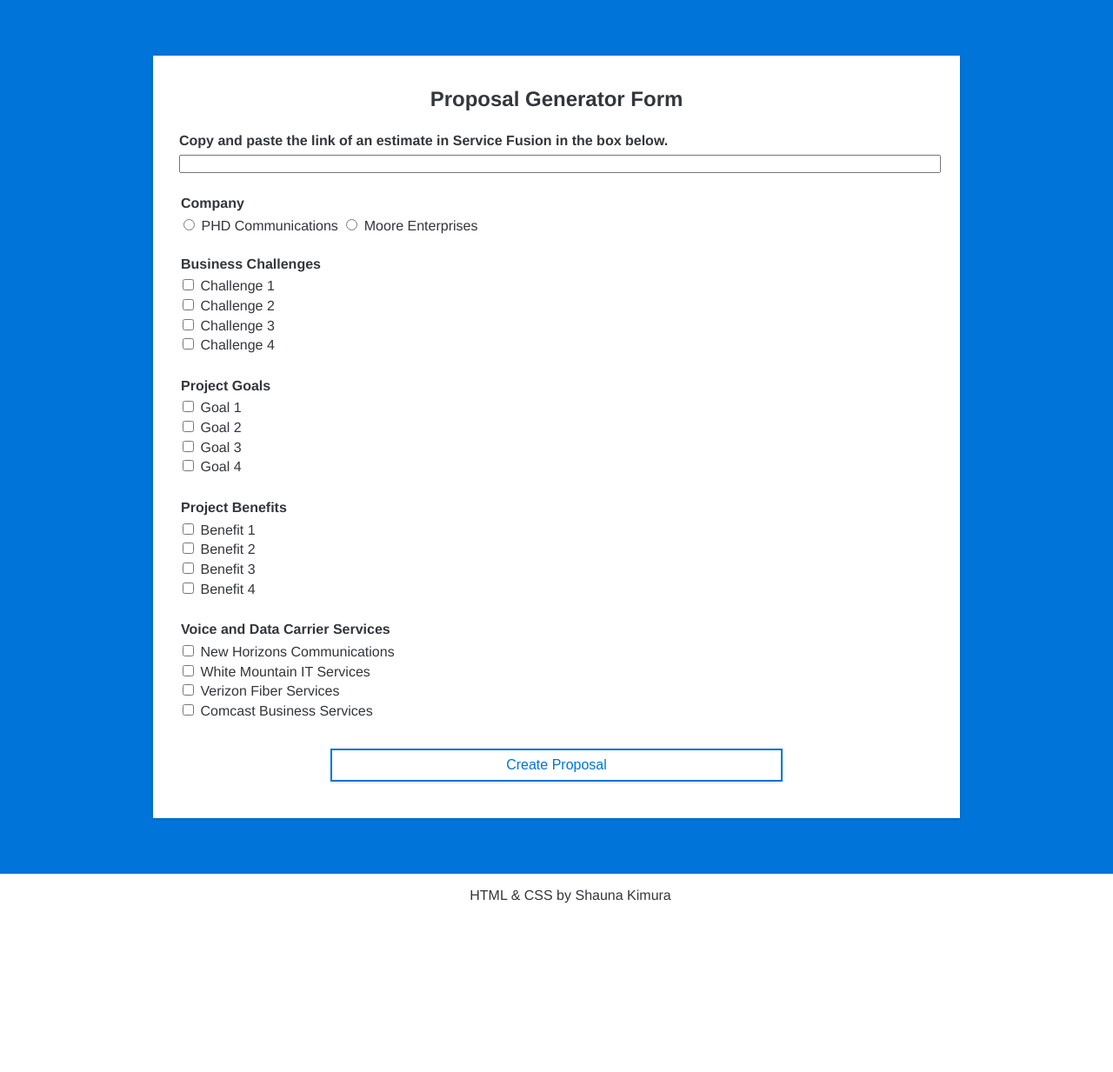
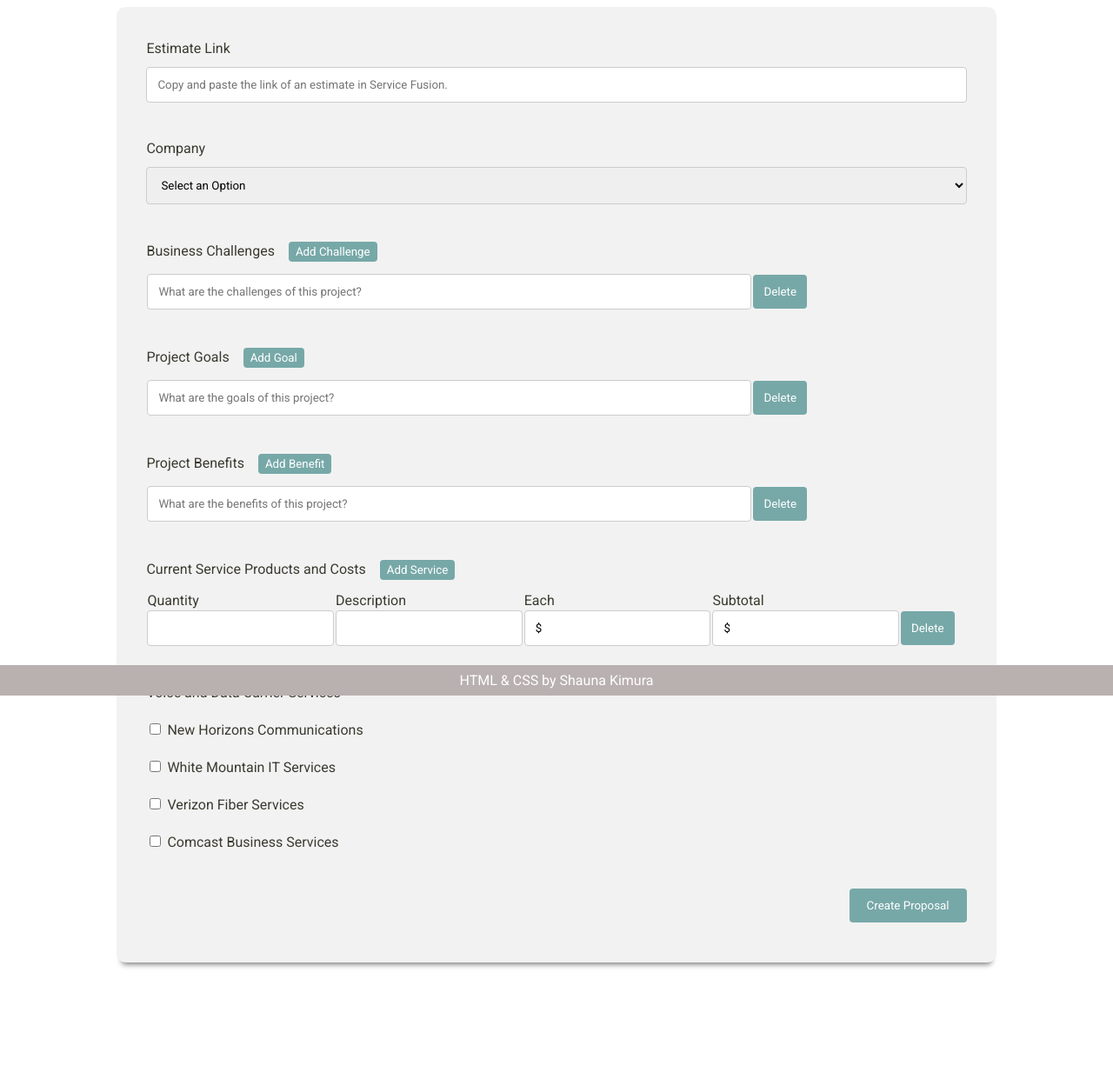
Before and after one commit to shaunakimura/cis-flask-proposal, a Flask app: page / in a window 1280 px wide. Shown: the whole page at 87% size. Before the commit the page ends 1039 px from the top, so only its background shows below. Run offline with Flask 2, Linux system fonts and the light colour scheme; some libraries are stand-ins or nearby versions.

Commit message:
text input

```diff
--- a/app.py
+++ b/app.py
@@ -17,7 +17,7 @@ def home():
 @app.route('/forward/', methods=["POST"])
 def template():
     LOGIN_URL = 'https://admin.servicefusion.com/'
-    estimate_link = request.form['estimateLink']
+    estimate_link = request.form['link']
 
     if request.form['company'] == 'phd':
         company = 'phd'
@@ -105,6 +105,13 @@ def template():
     if comcast in vendors:
         vendor_dict[comcast] = comcast_list
 
+    # Current bill
+    services = request.form.getlist('service')
+    service_qty = request.form.getlist('qty')
+    unit = request.form.getlist('price')
+    sub = request.form.getlist('subtot')
+
+    current = dict((z[0], list(z[1:])) for z in zip(service_qty, services, unit, sub))
 
     # Collect data table
 
@@ -166,7 +173,7 @@ def template():
 
 
     if request.form['company'] == 'phd':
-        return render_template('phd-proposal.html', customer=customer, date=date, owner=opp_owner, challenges=challenges, goals=goals, benefits=benefits, vendors=vendor_dict, data=table_data, total=estimate_total)
+        return render_template('phd-proposal.html', customer=customer, date=date, owner=opp_owner, challenges=challenges, goals=goals, benefits=benefits, vendors=vendor_dict, data=table_data, total=estimate_total, current=current)
 
     elif request.form['company'] == 'moore':
-        return render_template('moore-proposal.html', customer=customer, date=date, owner=opp_owner, challenges=challenges, goals=goals, benefits=benefits, vendors=vendor_dict, data=table_data, total=estimate_total)
+        return render_template('moore-proposal.html', customer=customer, date=date, owner=opp_owner, challenges=challenges, goals=goals, benefits=benefits, vendors=vendor_dict, data=table_data, total=estimate_total, current=current)
--- a/static/form.css
+++ b/static/form.css
@@ -1,87 +1,90 @@
-/*
-To change this license header, choose License Headers in Project Properties.
-To change this template file, choose Tools | Templates
-and open the template in the editor.
-*/
-/*
-    Created on : Jun 27, 2019, 9:32:21 AM
-    Author     : shaunakimura
-*/
+/* css by Shauna Kimura */
+@import url('https://fonts.googleapis.com/css?family=Roboto&display=swap');
 
-body{
-    background-color: #0074D9;
-    font-family: "Helvetica Neue";
-    margin: auto;
+* {
+  box-sizing: border-box;
+  font-family: 'Roboto', sans-serif;
 }
 
-form{
-    background: white;
-    box-shadow: 0 1px 3px 0 rgba(0, 0, 0, 0.1), 0 1px 2px 0 rgba(0, 0, 0, 0.06);
-    color: #33363b;
-    font-size: 12pt;
-    margin: auto;
-    margin-bottom: 4em;
-    margin-top: 4em;
-    padding: 1em;
-    width: 70%;
+form {
+  border-radius: 10px;
+  background-color: #f2f2f2;
+  box-shadow: 0 8px 6px -6px #777;
+  margin: auto;
+  margin-bottom: 10%;
+  padding: 20px;
+  width: 80%;
 }
 
-fieldset{
-    border: none;
-    margin-bottom: 1em;
+fieldset {
+  border: none;
+  margin-bottom: 1em;
 }
 
-legend{
-    font-weight: bold;
+label {
+  color: #3b3a30;
+  padding: 12px 12px 12px 0;
+  display: inline-block;
 }
 
-input[type='text']{
-    font-size: 10pt;
-    margin-top: .5em;
-    width: 100%;
+label+.add {
+  margin-bottom: 1em;
 }
 
-input[type='checkbox']{
-    margin-bottom: .5em;
+input[type=text], input[type=url], input[type=number], select {
+  border: 1px solid #ccc;
+  border-radius: 4px;
+  font-size: 10pt;
+  padding: 12px;
+  width: 100%;
 }
 
-button{
-    background: white;
-    border: 2px solid #0074D9;
-    box-shadow: 0 1px 3px 0 rgba(0, 0, 0, 0.1), 0 1px 2px 0 rgba(0, 0, 0, 0.06);
-    color: #0074D9;
-    font-size: 12pt;
-    padding: .5em;
-    text-align: center;
-    width: 60%;
+input[type=submit], input[type=button] {
+  background-color: #77a8a8;
+  border: none;
+  border-radius: 4px;
+  color: #fff;
+  cursor: pointer;
+  font-size: 10pt;
 }
 
-button:hover{
-    background-color: #0074D9;
-    color: white;
-    cursor: grab;
+input[type=submit] {
+  float: right;
+  padding: 12px 20px;
 }
 
-footer{
-    background-color: white;
-    color: #33363b;
-    margin-top: 2em;
-    padding: 1em;
-    text-align: center;
-    width: 100%;
+table {
+  border-collapse: collapse;
+  overflow-x: auto;
+  table-layout: auto;
+  width: 100%;
 }
 
-/* custom */
-
-#title{
-    color: #33363b;
-    text-align: center;
+table th, td {
+  color: #3b3a30;
+  font-weight: normal;
+  text-align: left;
 }
 
-.textLabel{
-    font-weight: bold;
+table input {
+  padding: 8px;
 }
 
-fieldset.submit{
-    text-align: center;
+footer {
+  background: #b9b0b0;
+  bottom: 0;
+  color: #fff;
+  left: 0;
+  padding: .5em;
+  position: fixed;
+  text-align: center;
+  width: 100%;
 }
+
+.add {
+  padding: 4px 8px;
+}
+
+.delete {
+  padding: 12px;
+}
--- a/templates/form.html
+++ b/templates/form.html
@@ -1,110 +1,162 @@
 <!DOCTYPE html>
-<!--
-To change this license header, choose License Headers in Project Properties.
-To change this template file, choose Tools | Templates
-and open the template in the editor.
--->
 <html>
+
 <head>
   <meta charset="UTF-8">
 
-        <title>{{title}}</title>
+  <title>Proposal Form</title>
 
   <link rel="stylesheet" type="text/css" href="../static/form.css">
 
+  <script src="https://ajax.googleapis.com/ajax/libs/jquery/1.11.1/jquery.min.js"></script>
 </head>
-    <body id="home">
 
-        <form action="/forward/" method="post">
+<body>
 
-            <h2 id="title">Proposal Generator Form</h2>
-
+  <form id="form" action="/forward/" method="post">
     <fieldset>
-                <label for="estimateLink" class="textLabel">Copy and paste the link of an estimate in Service Fusion in the box below.</label><br>
-                <input type="text" name="estimateLink">
+      <label for="link">Estimate Link</label>
+      <input type="url" id="link" name="link" placeholder="Copy and paste the link of an estimate in Service Fusion.">
     </fieldset>
 
     <fieldset>
-              <legend>Company</legend>
-                <input type="radio" name="company" id="phd" value="phd">
-                <label for="phd">PHD Communications</label>
-
-                <input type="radio" name="company" id="moore" value="moore">
-                <label for="moore">Moore Enterprises</label>
+      <label for="company">Company</label>
+      <select id="company" name="company">
+        <option value="" disabled selected="selected">Select an Option</option>
+        <option value="phd">PHD Communications</option>
+        <option value="moore">Moore Enterprises</option>
+      </select>
     </fieldset>
 
     <fieldset>
-                <legend>Business Challenges</legend>
-
-                <input type = "checkbox" name = "challenge" id="challenge1" value="Challenge 1">
-                <label for="challenge1">Challenge 1</label><br>
-
-                <input type = "checkbox" name = "challenge" id="challenge2" value="Challenge 2">
-                <label for="challenge2">Challenge 2</label><br>
-
-                <input type = "checkbox" name = "challenge" id="challenge3" value="Challenge 3">
-                <label for="challenge3">Challenge 3</label><br>
-
-                <input type = "checkbox" name = "challenge" id="challenge4" value="Challenge 4">
-                <label for="challenge4">Challenge 4</label><br>
+      <label>Business Challenges</label>
+      <input type="button" value="Add Challenge" class="add" id="addChallenge">
+      <table id="challenges">
+        <tbody>
+          <td><input type="text" name="challenge" placeholder="What are the challenges of this project?"></td>
+          <td><input type="button" value="Delete" class="delete"></td>
+        </tbody>
+      </table>
     </fieldset>
 
     <fieldset>
-                <legend>Project Goals</legend>
-                <input type = "checkbox" name = "goal" id="goal1" value="Goal 1">
-                <label for="goal1">Goal 1</label><br>
-
-                <input type = "checkbox" name = "goal" id="goal2" value="Goal 2">
-                <label for="goal2">Goal 2</label><br>
-
-                <input type = "checkbox" name = "goal" id="goal3" value="Goal 3">
-                <label for="goal3">Goal 3</label><br>
-
-                <input type = "checkbox" name = "goal" id="goal4" value="Goal 4">
-                <label for="goal4">Goal 4</label><br>
+      <label>Project Goals</label>
+      <input type="button" value="Add Goal" class="add" id="addGoal">
+      <table id="goals">
+        <tbody>
+          <td><input type="text" name="goal" placeholder="What are the goals of this project?"></td>
+          <td><input type="button" value="Delete" class="delete"></td>
+        </tbody>
+      </table>
     </fieldset>
 
     <fieldset>
-                <legend>Project Benefits</legend>
-
-                <input type = "checkbox" name = "benefit" id="benefit1" value="Benefit 1">
-                <label for="benefit1">Benefit 1</label><br>
-
-                <input type = "checkbox" name = "benefit" id="benefit2" value="Benefit 2">
-                <label for="benefit2">Benefit 2</label><br>
-
-                <input type = "checkbox" name = "benefit" id="benefit3" value="Benefit 3">
-                <label for="benefit3">Benefit 3</label><br>
-
-                <input type = "checkbox" name = "benefit" id="benefit4" value="Benefit 4">
-                <label for="benefit4">Benefit 4</label><br>
+      <label>Project Benefits</label>
+      <input type="button" value="Add Benefit" class="add" id="addBenefit">
+      <table id="benefits">
+        <tbody>
+          <td><input type="text" name="benefit" placeholder="What are the benefits of this project?"></td>
+          <td><input type="button" value="Delete" class="delete"></td>
+        </tbody>
+      </table>
     </fieldset>
 
     <fieldset>
-                <legend>Voice and Data Carrier Services</legend>
-                <input type = "checkbox" name = "vendor" id="nhc" value="New Horizons Communications">
+      <label>Current Service Products and Costs</label>
+      <input type="button" value="Add Service" class="add" id="addRow">
+      <table id="current">
+        <thead>
+          <tr>
+            <th>Quantity</th>
+            <th>Description</th>
+            <th>Each</th>
+            <th>Subtotal</th>
+          </tr>
+        </thead>
+        <tbody>
+          <tr>
+            <td><input type="number" name="qty" class="qty"></td>
+            <td><input type="text" name="service" class="service"></td>
+            <td><input type="text" name="price" value="$" class="price"></td>
+            <td><input type="text" name="subtot" value="$" class="subtot"></td>
+            <td><input type="button" value="Delete" class="delete"></td>
+          </tr>
+        </tbody>
+      </table>
+    </fieldset>
+
+    <fieldset>
+      <label>Voice and Data Carrier Services</label><br>
+
+      <input type="checkbox" name="vendor" id="nhc" value="New Horizons Communications">
       <label for="nhc">New Horizons Communications</label><br>
 
-                <input type = "checkbox" name = "vendor" id="whitemtn" value="White Mountain IT Services">
+      <input type="checkbox" name="vendor" id="whitemtn" value="White Mountain IT Services">
       <label for="whitemtn">White Mountain IT Services</label><br>
 
-                <input type = "checkbox" name = "vendor" id="verizon" value="Verizon Fiber Services">
+      <input type="checkbox" name="vendor" id="verizon" value="Verizon Fiber Services">
       <label for="verizon">Verizon Fiber Services</label><br>
 
-                <input type = "checkbox" name = "vendor" id="comcast" value="Comcast Business Services">
+      <input type="checkbox" name="vendor" id="comcast" value="Comcast Business Services">
       <label for="comcast">Comcast Business Services</label><br>
     </fieldset>
 
-            <fieldset class="submit">
-                <button id="generate" type="submit">Create Proposal</button>
+    <fieldset>
+      <input type="submit" value="Create Proposal">
     </fieldset>
+
   </form>
-
-
 
   <footer>HTML & CSS by Shauna Kimura</footer>
 
+  <script>
+    $('#current').on('click', 'input[type="button"]', function() {
+      $(this).closest('tr').remove();
+
+    })
+    $('input#addRow').click(function() {
+      $('#current tbody').append(
+        '<tr><td><input type="number" name="qty" class="qty"></td><td><input type="text" name="service" class="service"></td><td><input type="text" name="price" class="price" value="$"></td><td><input type="text" name="subtot" class="subtot" value="$"></td><td><input type="button" value="Delete" class="delete"></td></tr>'
+      )
+
+    });
+
+    $('#challenges').on('click', 'input[type="button"]', function() {
+      $(this).closest('tr').remove();
+
+    })
+    $('input#addChallenge').click(function() {
+      $('#challenges tbody').append(
+        '<tr><td><input type="text" name="challenge"></td><td><input type="button" value="Delete" class="delete"></td></tr>'
+      )
+
+    });
+
+    $('#goals').on('click', 'input[type="button"]', function() {
+      $(this).closest('tr').remove();
+
+    })
+    $('input#addGoal').click(function() {
+      $('#goals tbody').append(
+        '<tr><td><input type="text" name="goal"></td><td><input type="button" value="Delete" class="delete"></td></tr>'
+      )
+
+    });
+
+    $('#benefits').on('click', 'input[type="button"]', function() {
+      $(this).closest('tr').remove();
+
+    })
+    $('input#addBenefit').click(function() {
+      $('#benefits tbody').append(
+        '<tr><td><input type="text" name="benefit"></td><td><input type="button" value="Delete" class="delete"></td></tr>'
+      )
+
+    });
+
+    $
+  </script>
+</body>
 
 
-    </body>
 </html>
```
Also changed, not shown: templates/moore-proposal.html (+48 -11 lines), templates/phd-proposal.html (+46 -6 lines). Lines whose indentation alone changed are shown as unchanged.
